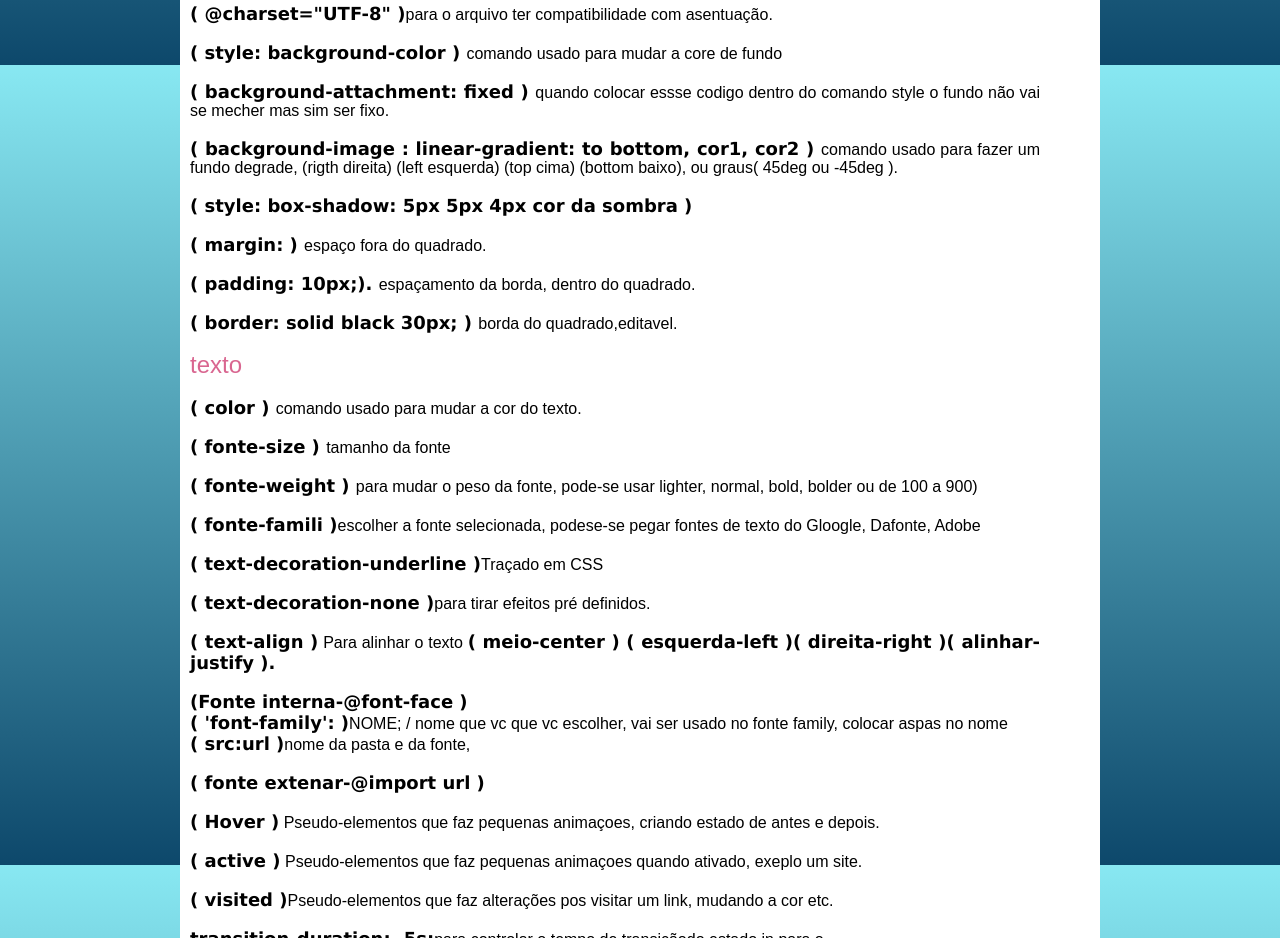
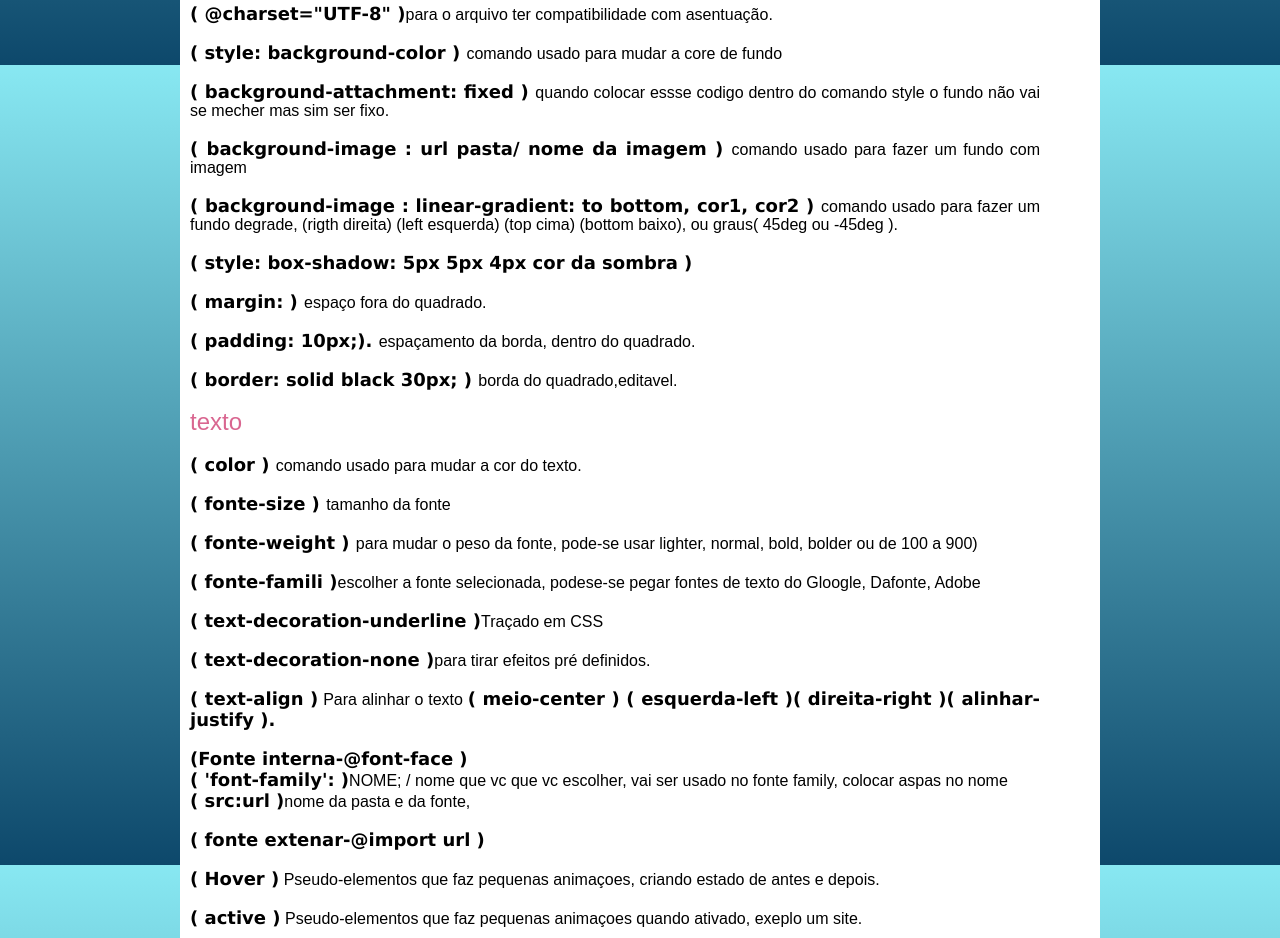
Before and after one commit to crysthian1998/html-css-3.0, a plain HTML site: page index.html in a window 1280 px wide. Shown: the part 3935-4873 px from the top of the page. Drawn offline with Linux system fonts and the light colour scheme; a web font is replaced by a local one.

Commit message:
Update index.html

```diff
--- a/index.html
+++ b/index.html
@@ -262,6 +262,10 @@
         <strong>( background-attachment: fixed ) </strong>quando colocar essse codigo dentro do comando style o fundo não vai se mecher mas sim ser fixo.
     </p><br>
 
+    <p>
+        <strong>( background-image : url pasta/ nome da imagem ) </strong> comando usado para fazer um fundo com imagem
+    </p><br>
+
 <p>
         <strong>( background-image : linear-gradient: to bottom, cor1, cor2 ) </strong> comando usado para fazer um fundo degrade, (rigth direita) (left esquerda) (top cima) (bottom baixo), ou graus( 45deg ou -45deg ).
     </p><br>
```
